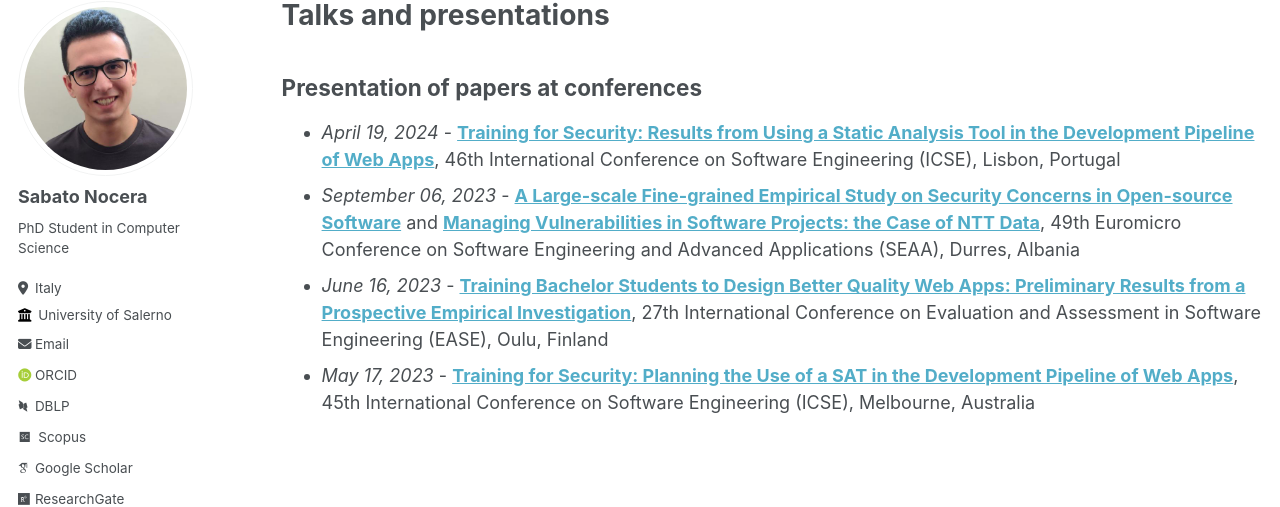
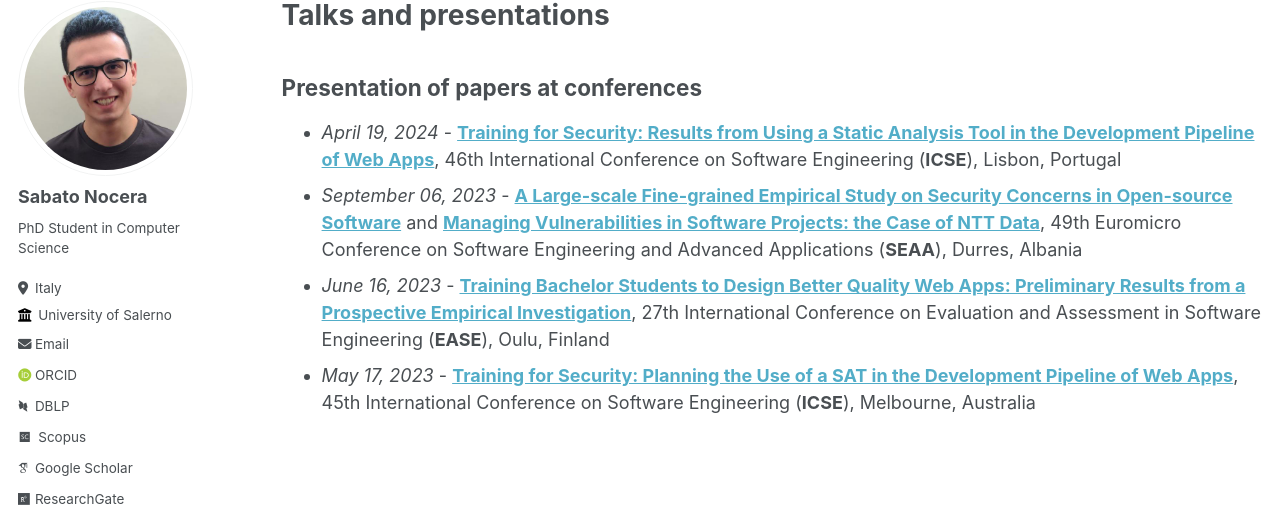
Before and after one commit to sabato-nocera/sabato-nocera.github.io, a Jekyll site: the page built from _pages/talks.html, in a window 1280 px wide and 947 px high. Shown: the part 105-612 px from the top of the window. Built offline with Jekyll 4.4.1, drawn with Linux system fonts in a browser that asks for light colours; some web fonts are replaced.

Commit message:
Update talks.html

```diff
--- a/_pages/talks.html
+++ b/_pages/talks.html
@@ -19,15 +19,15 @@ author_profile: true
 
 <ul>
   <li>
-    <i>April 19, 2024</i> - <b><a href="https://doi.org/10.1145/3639474.3640073">Training for Security: Results from Using a Static Analysis Tool in the Development Pipeline of Web Apps</a></b>, 46th International Conference on Software Engineering (ICSE), Lisbon, Portugal
+    <i>April 19, 2024</i> - <b><a href="https://doi.org/10.1145/3639474.3640073">Training for Security: Results from Using a Static Analysis Tool in the Development Pipeline of Web Apps</a></b>, 46th International Conference on Software Engineering (<b>ICSE</b>), Lisbon, Portugal
   </li>
   <li>
-    <i>September 06, 2023</i> - <b><a href="https://doi.org/10.1109/SEAA60479.2023.00069">A Large-scale Fine-grained Empirical Study on Security Concerns in Open-source Software</a></b> and <b><a href="https://doi.org/10.1109/SEAA60479.2023.00046">Managing Vulnerabilities in Software Projects: the Case of NTT Data</a></b>, 49th Euromicro Conference on Software Engineering and Advanced Applications (SEAA), Durres, Albania
+    <i>September 06, 2023</i> - <b><a href="https://doi.org/10.1109/SEAA60479.2023.00069">A Large-scale Fine-grained Empirical Study on Security Concerns in Open-source Software</a></b> and <b><a href="https://doi.org/10.1109/SEAA60479.2023.00046">Managing Vulnerabilities in Software Projects: the Case of NTT Data</a></b>, 49th Euromicro Conference on Software Engineering and Advanced Applications (<b>SEAA</b>), Durres, Albania
   </li>
   <li>
-    <i>June 16, 2023</i> - <b><a href="https://doi.org/10.1145/3593434.3593957">Training Bachelor Students to Design Better Quality Web Apps: Preliminary Results from a Prospective Empirical Investigation</a></b>, 27th International Conference on Evaluation and Assessment in Software Engineering (EASE), Oulu, Finland
+    <i>June 16, 2023</i> - <b><a href="https://doi.org/10.1145/3593434.3593957">Training Bachelor Students to Design Better Quality Web Apps: Preliminary Results from a Prospective Empirical Investigation</a></b>, 27th International Conference on Evaluation and Assessment in Software Engineering (<b>EASE</b>), Oulu, Finland
   </li>
   <li>
-    <i>May 17, 2023</i> - <b><a href="https://doi.org/10.1109/ICSE-SEET58685.2023.00010">Training for Security: Planning the Use of a SAT in the Development Pipeline of Web Apps</a></b>, 45th International Conference on Software Engineering (ICSE), Melbourne, Australia
+    <i>May 17, 2023</i> - <b><a href="https://doi.org/10.1109/ICSE-SEET58685.2023.00010">Training for Security: Planning the Use of a SAT in the Development Pipeline of Web Apps</a></b>, 45th International Conference on Software Engineering (<b>ICSE</b>), Melbourne, Australia
   </li>
 </ul>
```
